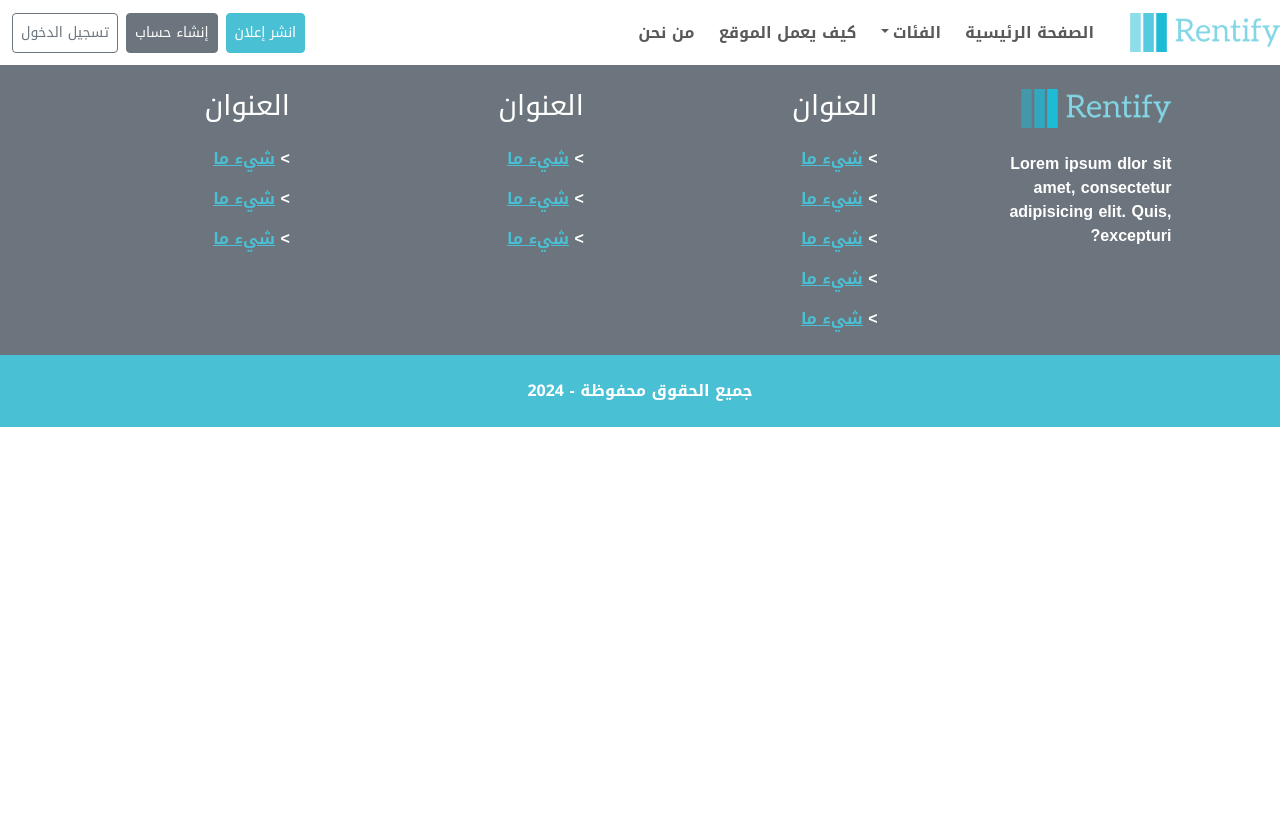
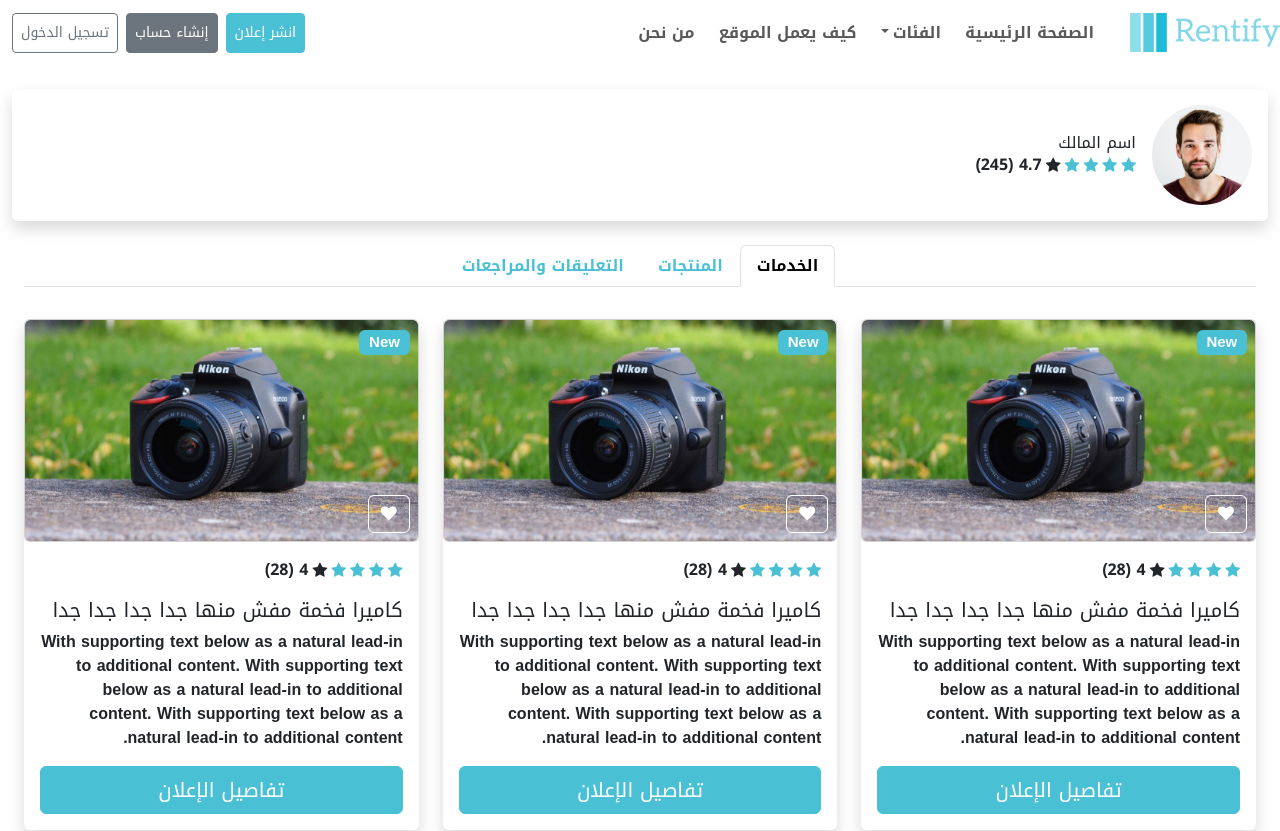
Before and after one commit to Diaa10trad/Rentify, a React (Vite) app in the folder Rentify/: page /User/1 in a window 1280 px wide. Shown: the top 831 px of the page. Before the commit the page ends 800 px from the top, so only its background shows below. Built offline with nearby package versions, Linux system fonts and the light colour scheme.

Commit message:
user-page is added

```diff
--- a/Rentify/src/App.jsx
+++ b/Rentify/src/App.jsx
@@ -7,8 +7,10 @@
 import HomePage from "@/views/HomePage";
 import ResultsPage from "@/views/ResultsPage";
 import ItemDetailsPage from "@/views/ItemDetailsPage";
+import UserPage from "@/views/UserPage";
 import Container from "react-bootstrap/Container";
 import Col from "react-bootstrap/Col";
+
 function App() {
   return (
     <>
@@ -23,8 +25,9 @@
               <Route path="/Register" element={<HomePage />} />
               <Route path="/About-Rentify" element={<HomePage />} />
               <Route path="/Results" element={<ResultsPage />} />
-              <Route path="/Product" element={<ItemDetailsPage />} />
-              <Route path="/Service" element={<ItemDetailsPage />} />
+              <Route path="/Product/:id" element={<ItemDetailsPage />} />
+              <Route path="/Service/:id" element={<ItemDetailsPage />} />
+              <Route path="/User/:id" element={<UserPage />} />
             </Routes>
           </Col>
         </Container>
--- a/Rentify/src/components/cards/ItemCard/index.jsx
+++ b/Rentify/src/components/cards/ItemCard/index.jsx
@@ -3,8 +3,11 @@
 import Badge from "react-bootstrap/Badge";
 import Camera from "@/assets/images/products/Camera.jpg";
 import FavoriteButton from "@/components/FavoriteButton";
+import Button from "react-bootstrap/Button";
+import { LinkContainer } from "react-router-bootstrap";
+
 import "./style.css";
-export default function ItemCard() {
+export default function ItemCard({ type }) {
   return (
     <Card style={{ minHeight: "100%" }} className=" shadow border border-0">
       <Card className="position-relative overflow-hidden item-card">
@@ -32,13 +35,24 @@
           <span>4 (28)</span>
         </Card.Text>
         <Card.Title>كاميرا فخمة مفش منها جدا جدا جدا جدا</Card.Title>
+
         <Card.Text>
           With supporting text below as a natural lead-in to additional content.
           With supporting text below as a natural lead-in to additional content.
           With supporting text below as a natural lead-in to additional content.
+          <div className="d-grid gap-2">
+            <LinkContainer to={`/${type}/1`}>
+              <Button
+                className="fs-5 p-2 mt-3 text-white"
+                variant="primary"
+                type="submit"
+              >
+                تفاصيل الإعلان
+              </Button>
+            </LinkContainer>
+          </div>
         </Card.Text>
       </Card.Body>
-      <Card.Footer className="text-muted bg-white">2 days ago</Card.Footer>
     </Card>
   );
 }
--- a/Rentify/src/views/ResultsPage/index.jsx
+++ b/Rentify/src/views/ResultsPage/index.jsx
@@ -6,8 +6,9 @@
 import FilterSidebar from "@/components/Results/FilterSideBar";
 import ItemCard from "@/components/cards/ItemCard";
 import Pager from "@/components/Pager";
-
+import getOneFromUrl from "@/utils/getOneFromUrl.js";
 export default function ResultsPage() {
+  const type = getOneFromUrl("type");
   return (
     <Container fluid>
       <Row className="mb-3">
@@ -25,7 +26,7 @@
           <Row className="g-4">
             {Array.from({ length: 24 }, (_, index) => (
               <Col key={index} xs={12} sm={6} xxl={4}>
-                <ItemCard />
+                <ItemCard type={type} />
               </Col>
             ))}
           </Row>
--- /dev/null
+++ b/Rentify/src/views/UserPage/index.jsx
@@ -0,0 +1,156 @@
+import React from "react";
+import {
+  Container,
+  Row,
+  Col,
+  Image,
+  Tabs,
+  Tab,
+  Card,
+  Stack,
+} from "react-bootstrap";
+import ItemCard from "@/components/cards/ItemCard";
+import Review from "@/components/ItemDetails/Review";
+import Person from "@/assets/images/Person.jpg";
+import "./style.css";
+function UserPage() {
+  const fakeReviews = [
+    {
+      reviewerName: "John Doe",
+      rating: 4,
+      image: Person,
+      reviewDate: "2024-07-11",
+      comment: `Great product, highly recommended!
+      Great product, highly recommended!
+      Great product, highly recommended!
+      Great product, highly recommended!
+      Great product, highly recommended!
+      Great product, highly recommended!
+      Great product, highly recommended!
+      Great product, highly recommended!
+      Great product, highly recommended!
+      Great product, highly recomm
+
+
+
+
+      ended!`,
+    },
+    {
+      reviewerName: "Jane Smith",
+      image: Person,
+      rating: 5,
+      reviewDate: "2024-07-10",
+      comment: "Excellent service and fast delivery.",
+    },
+    {
+      reviewerName: "Michael Johnson",
+      image: Person,
+      rating: 3,
+      reviewDate: "2024-07-09",
+      comment: "Product was okay, could be better.",
+    },
+    {
+      reviewerName: "Emily Brown",
+      image: Person,
+      rating: 5,
+      reviewDate: "2024-07-08",
+      comment: "Absolutely love it! Best purchase ever.",
+    },
+    {
+      reviewerName: "Emily Brown",
+      image: Person,
+      rating: 5,
+      reviewDate: "2024-07-08",
+      comment: "Absolutely love it! Best purchase ever.",
+    },
+    {
+      reviewerName: "Emily Brown",
+      image: Person,
+      rating: 5,
+      reviewDate: "2024-07-08",
+      comment: "Absolutely love it! Best purchase ever.",
+    },
+    {
+      reviewerName: "Emily Brown",
+      image: Person,
+      rating: 5,
+      reviewDate: "2024-07-08",
+      comment: "Absolutely love it! Best purchase ever.",
+    },
+  ];
+  return (
+    <Container fluid>
+      <Row className="mt-4 gap-4">
+        <Col xs={12} className="d-flex m-0 p-0 align-items-center">
+          <Card as={Col} className="shadow border border-0">
+            <Card.Body className="">
+              <Stack
+                direction="horizontal"
+                className="align-items-center flex-wrap flex-md-nowrap "
+              >
+                <Image
+                  height={100}
+                  width={100}
+                  roundedCircle
+                  src={Person}
+                  alt={`صورة المالك`}
+                  className="me-3 object-fit-cover"
+                />
+                <span>
+                  <Card.Title className="m-0 fs-6">{"اسم المالك"}</Card.Title>
+                  <Card.Text className="d-flex align-items-center gap-1 mb-0">
+                    <span className="fa fa-star text-primary"></span>
+                    <span className="fa fa-star text-primary"></span>
+                    <span className="fa fa-star text-primary"></span>
+                    <span className="fa fa-star text-primary"></span>
+                    <span className="fa fa-star"></span>
+                    <span>4.7 (245)</span>
+                  </Card.Text>
+                </span>
+              </Stack>
+            </Card.Body>
+          </Card>
+        </Col>
+        <Col xs={12} className="mb-3">
+          <Tabs
+            defaultActiveKey="services"
+            id="user-tabs"
+            className="justify-content-center custom-tabs"
+          >
+            <Tab eventKey="services" title="الخدمات">
+              <Row className="g-4 mt-2">
+                {Array.from({ length: 12 }, (_, index) => (
+                  <Col key={index} xs={12} sm={6} lg={4}>
+                    <ItemCard type={"Service"} />
+                  </Col>
+                ))}
+              </Row>
+            </Tab>
+            <Tab eventKey="products" title="المنتجات">
+              <Row className="g-4 mt-2">
+                {Array.from({ length: 2 }, (_, index) => (
+                  <Col key={index} xs={12} sm={6} lg={4}>
+                    <ItemCard type={"Product"} />
+                  </Col>
+                ))}
+              </Row>
+            </Tab>
+            <Tab eventKey="reviews" title="التعليقات والمراجعات">
+              <div
+                style={{ height: "400px" }}
+                className="overflow-y-auto pe-3 my-2"
+              >
+                {fakeReviews.map((review, index) => (
+                  <Review review={review} key={index} />
+                ))}
+              </div>
+            </Tab>
+          </Tabs>
+        </Col>
+      </Row>
+    </Container>
+  );
+}
+
+export default UserPage;
```
Also changed, not shown: Rentify/src/views/UserPage/style.css (added).
